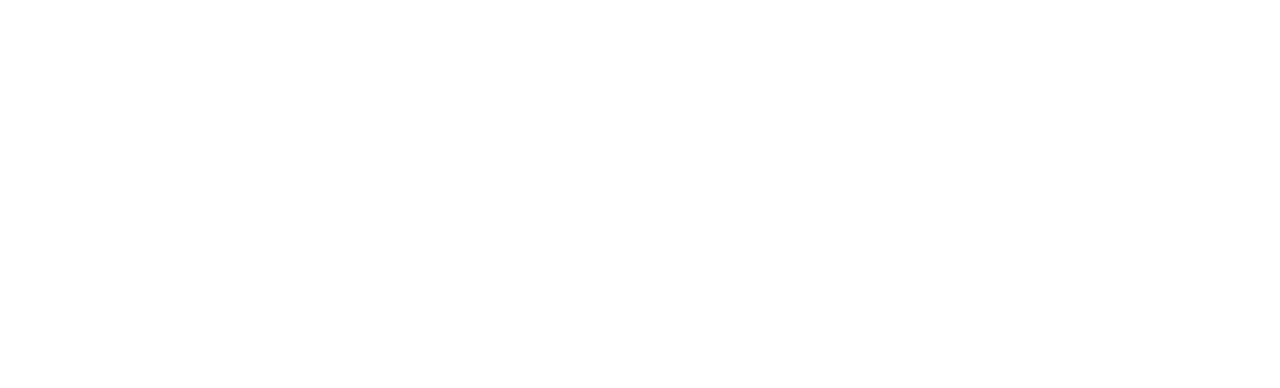
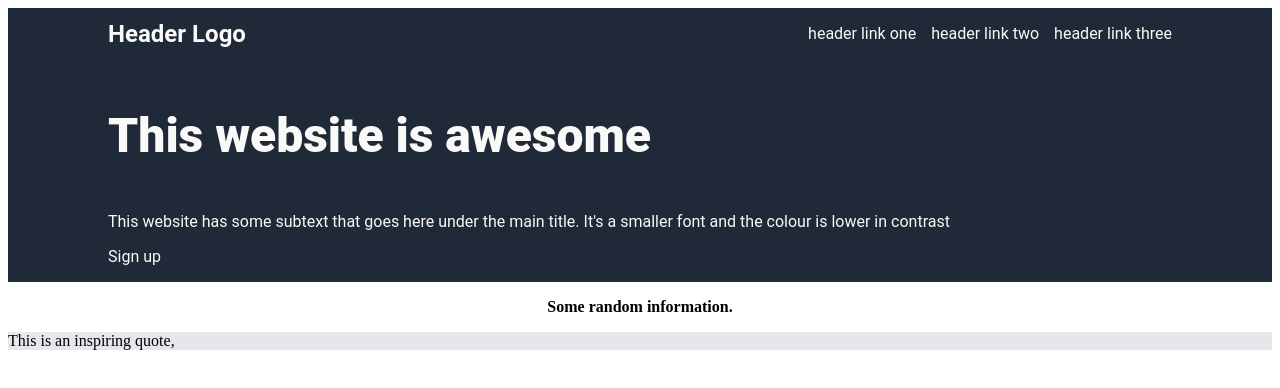
Before and after one commit to stanleypangg/Project-Landing-Page, a plain HTML site: page index.html in a window 1280 px wide. Drawn offline with Linux system fonts and the light colour scheme.

Commit message:
updating layout

```diff
--- a/index.html
+++ b/index.html
@@ -7,6 +7,26 @@
     <link rel="stylesheet" href="styles.css">
 </head>
 <body>
-
+    <div class="container">
+        <div class="nav">
+            <strong class="header">Header Logo</strong>
+            <ul>
+                <li><a>header link one</a></li>
+                <li><a>header link two</a></li>
+                <li><a>header link three</a></li>
+            </ul>
+        </div>
+        <div class="hero-container">
+            <p class="hero">This website is awesome</p>
+            <p>This website has some subtext that goes here under the main title. It's a smaller font and the colour is lower in contrast</p>
+            <p>Sign up</p>
+        </div>
+    </div>
+    <div class="information">
+        <strong><p>Some random information.</p></strong>
+    </div>
+    <div class="quote">
+        <emph>This is an inspiring quote,</emph>
+    </div>
 </body>
 </html>
--- a/styles.css
+++ b/styles.css
@@ -0,0 +1,49 @@
+body {
+    display: flex;
+    flex-direction: column;
+}
+
+.container {
+    font-family: 'Roboto';
+    background-color: #1F2937;
+    color: #F9FAF8;
+    padding: 0 100px;
+    flex: 1;
+}
+
+ul {
+    display: flex;
+    gap: 15px;
+}
+
+li {
+    list-style: none;
+}
+
+.nav {
+    display: flex;
+    align-items: center;
+}
+
+.header {
+    font-size: 24px;
+    margin-right: auto;
+}
+
+.hero {
+    font-size: 48px;
+    font-weight: 900;
+}
+
+.information {
+    flex: 1;
+}
+
+.information p {
+    text-align: center;
+}
+
+.quote {
+    background-color: #E5E7EB;
+    flex: 1;
+}
```
